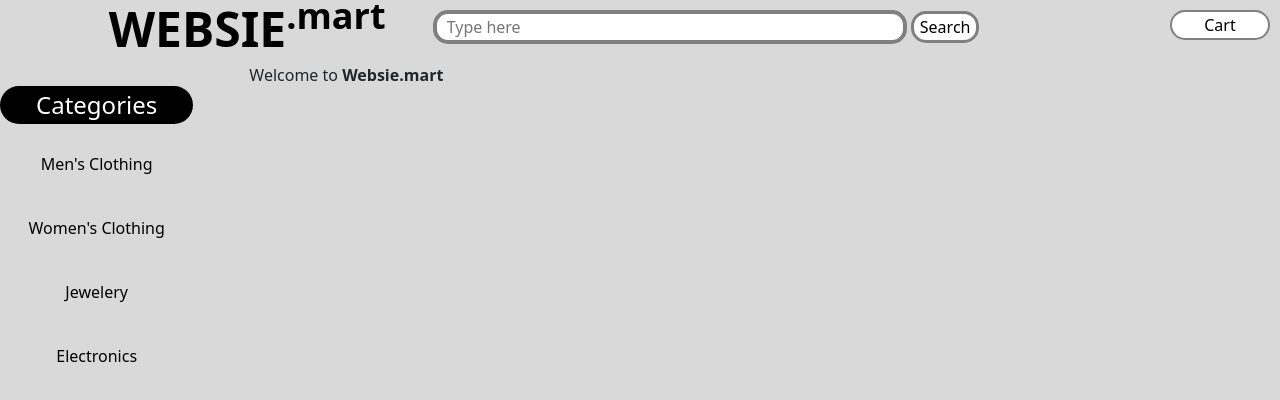
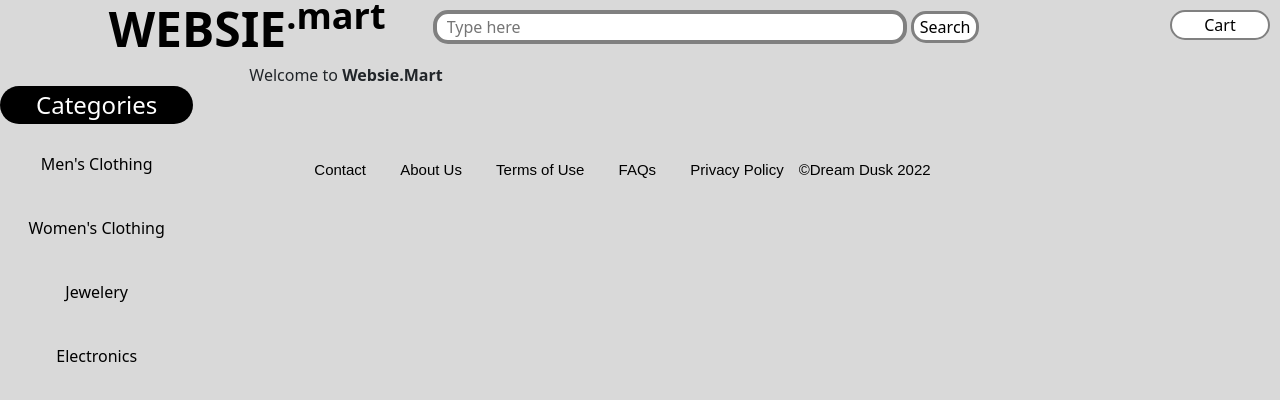
Before and after one commit to JosephNjeruNjenga/websiemart, a plain HTML site: page index.html in a window 1280 px wide. Drawn offline with nearby package versions, Linux system fonts and the light colour scheme.

```diff
--- a/index.html
+++ b/index.html
@@ -15,7 +15,7 @@
       href="https://fonts.googleapis.com/css2?family=Material+Symbols+Outlined:opsz,wght,FILL,GRAD@48,400,0,0"
     />
     <link rel="stylesheet" href="./src/css/styles.css" />
-    <title>Websie</title>
+    <title>Websie.Mart</title>
   </head>
   <!-- The Body -->
   <body>
@@ -65,10 +65,20 @@
               class="row row-cols-1 row-cols-md-2 row-cols-lg-3 g-4"
               id="mother"
             >
-            <h6>Welcome to <strong>Websie.mart</strong></h6>
+            <h6>Welcome to <strong>Websie.Mart</strong></h6>
           </div>
           </ul>
           <!-- FOOTER -->
+          <footer class ="footer">
+            <ul class ="list-footer">
+              <li><a>Contact</a></li>
+              <li><a>About Us</a></li>
+              <li><a>Terms of Use</a></li>
+              <li><a>FAQs</a></li>
+              <li><a>Privacy Policy</a></li>
+            </ul>
+            <p>&COPY;Dream Dusk 2022</p>
+           <footer>
         </div>
       </div>
     </section>
--- a/src/css/styles.css
+++ b/src/css/styles.css
@@ -101,3 +101,18 @@ ul li small.text-muted{
   box-shadow: 0 1px #CDCDCD;
   transform: translateY(1px);
 }
+.footer{
+  border-radius: 5px;
+  font-family: arial, san-serif;
+  font-size: 15px;
+  text-align: center;
+  color:black;
+  margin-bottom: 0px;
+}
+.list-footer li{
+  list-style: none;
+  display:inline;
+  width:200px;
+  padding: 5px;
+  margin:10px;
+}
```
Also changed, not shown: 1 other file.
